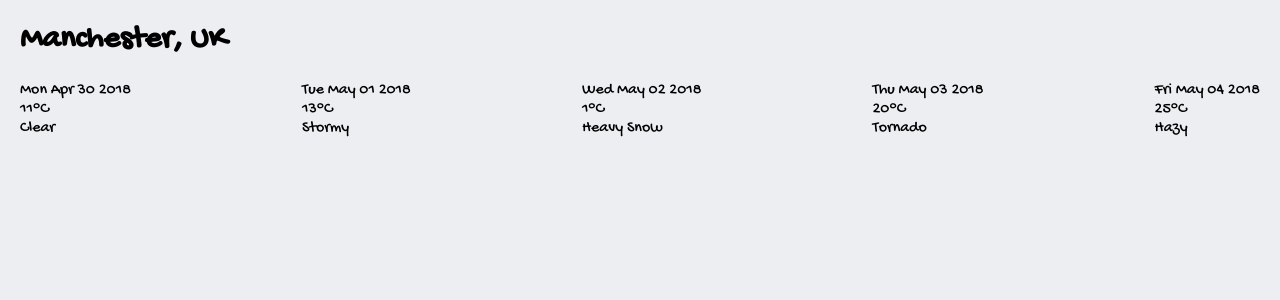
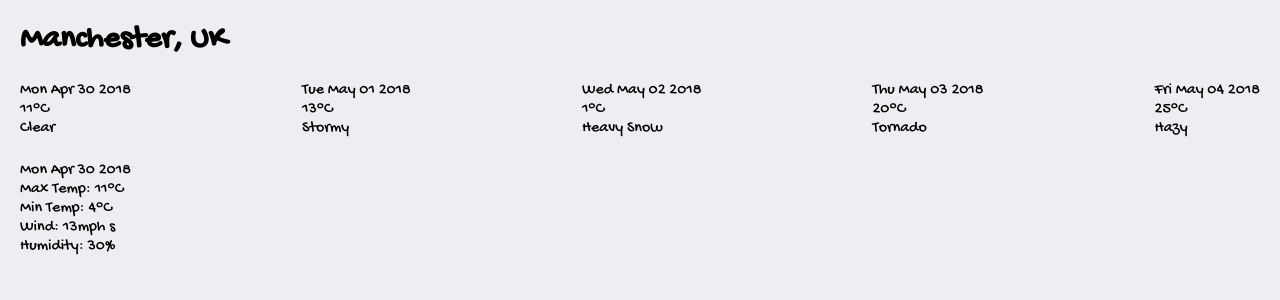
Before and after one commit to C-Marfil/weather-app, a React (Create React App) app: page / in a window 1280 px wide. Shown: the top 300 px of the page. Built offline with nearby package versions, Linux system fonts and the light colour scheme; some icons are missing.

Commit message:
implemented forecast detail component. Test passing.

```diff
--- a/src/components/App.jsx
+++ b/src/components/App.jsx
@@ -2,6 +2,7 @@ import React from "react";
 import PropTypes from "prop-types";
 import LocationDetails from "./LocationDetails";
 import ForecastSummaries from "./ForecastSummaries";
+import ForecastDetails from "./ForecastDetails";
 import "../styles/App.css";
 
 function App({ location, forecasts }) {
@@ -10,6 +11,7 @@ function App({ location, forecasts }) {
     <div className="weather-app">
       <LocationDetails city={city} country={country} />
       <ForecastSummaries forecasts={forecasts} />
+      <ForecastDetails forecast={forecasts[0]} />
     </div>
   );
 }
@@ -20,6 +22,11 @@ App.propTypes = {
       date: PropTypes.number,
       description: PropTypes.string,
       icon: PropTypes.string,
+      wind: PropTypes.shape({
+        speed: PropTypes.number,
+        direction: PropTypes.string,
+      }).isRequired,
+      humidity: PropTypes.number.isRequired,
       temperature: PropTypes.shape({
         max: PropTypes.number,
         min: PropTypes.number,
--- /dev/null
+++ b/src/components/ForecastDetails.jsx
@@ -0,0 +1,38 @@
+import React from "react";
+import PropTypes from "prop-types";
+
+function ForecastDetails({ forecast }) {
+  const { date, temperature, wind, humidity } = forecast;
+  const formattedDate = new Date(date).toDateString();
+
+  return (
+    <div className="forecast-details" data-testid="forecast-details">
+      <div className="forecast-details__date">{formattedDate}</div>
+      <div className="forecast-details__temperature" data-testid="ancestor">
+        <div data-testid="descendant">Max Temp: {temperature.max}&deg;C</div>
+        <div>Min Temp: {temperature.min}&deg;C</div>
+      </div>
+      <div className="forecast-details__wind">
+        Wind: {wind.speed}mph {wind.direction}
+      </div>
+      <div className="forecast-details__humidity">Humidity: {humidity}%</div>
+    </div>
+  );
+}
+
+ForecastDetails.propTypes = {
+  forecast: PropTypes.shape({
+    date: PropTypes.number,
+    humidity: PropTypes.number,
+    wind: PropTypes.shape({
+      speed: PropTypes.number,
+      direction: PropTypes.string,
+    }).isRequired,
+    temperature: PropTypes.shape({
+      min: PropTypes.number,
+      max: PropTypes.number,
+    }).isRequired,
+  }).isRequired,
+};
+
+export default ForecastDetails;
```
Also changed, not shown: 2 other files (tests, documents, lock files or other folders).
